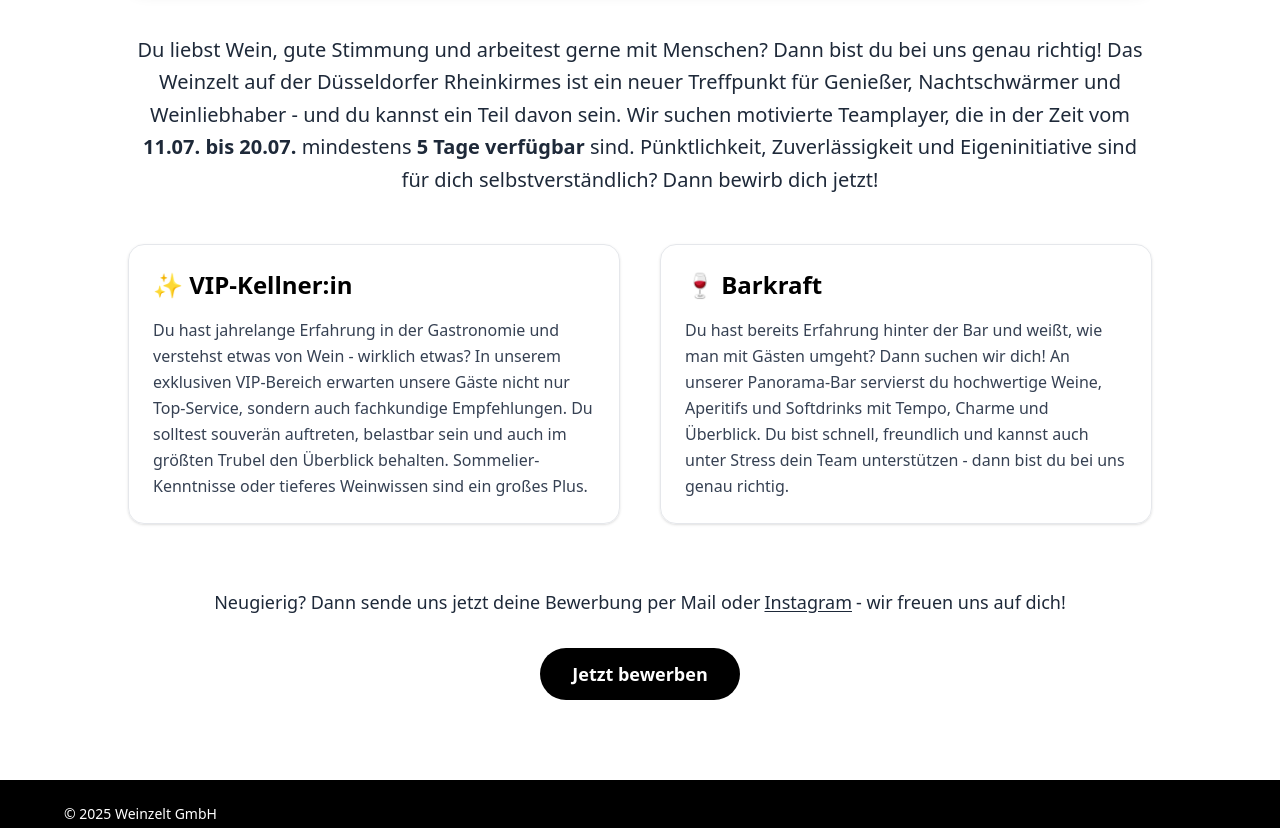
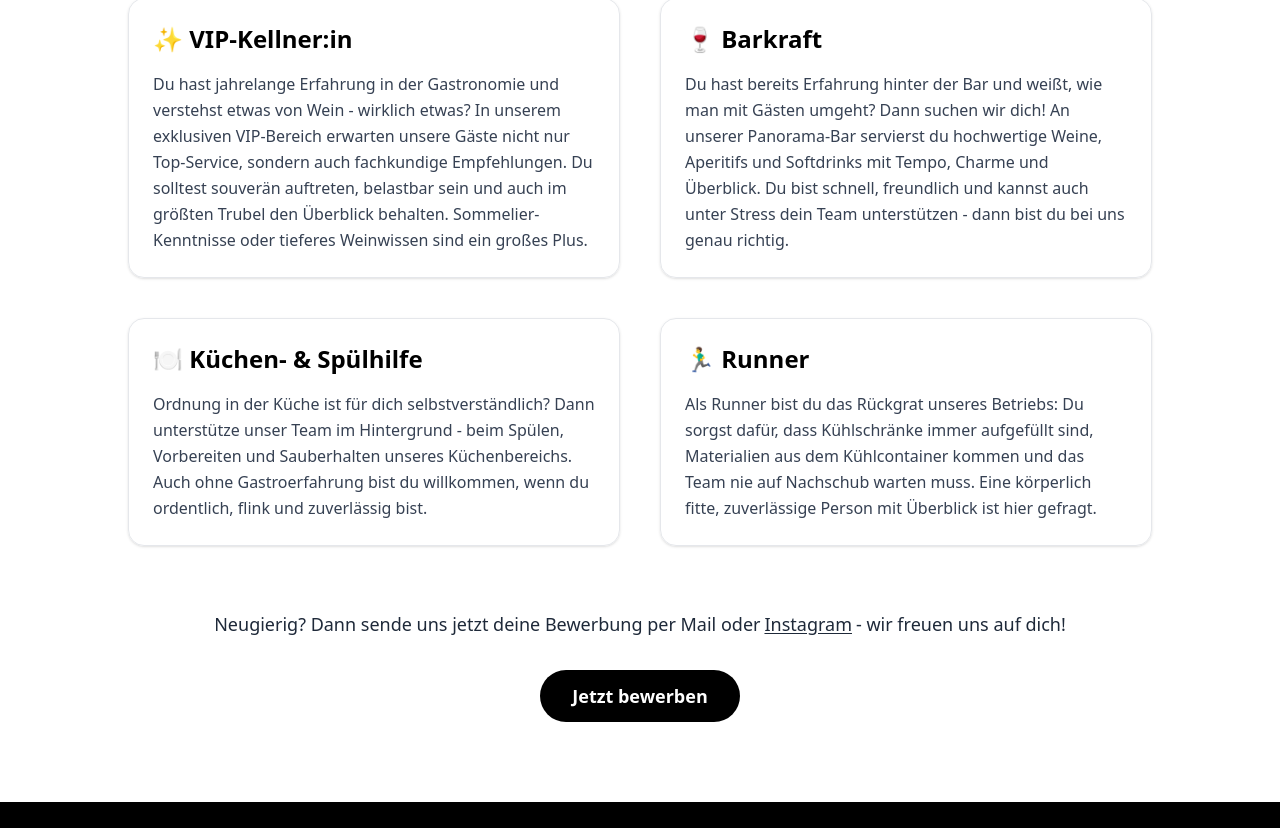
Before and after one commit to moritzdotcom/weinzelt, a Next.js app: page /jobs in a window 1280 px wide. Shown: the part 930-1758 px from the top of the page. Built offline with nearby package versions, Linux system fonts and the light colour scheme; no server answers; some icons are missing.

Commit message:
Added Jobs

```diff
--- a/pages/jobs.tsx
+++ b/pages/jobs.tsx
@@ -22,7 +22,7 @@ export default function JobsPage({ session }: { session: Session }) {
               alt="Weinzelt Team"
               width={800}
               height={400}
-              className="rounded-2xl shadow-lg object-cover w-full h-auto"
+              className="rounded-2xl shadow-lg object-cover w-full h-auto max-w-2xl mx-auto"
             />
           </div>
 
@@ -67,6 +67,32 @@ export default function JobsPage({ session }: { session: Session }) {
                 bei uns genau richtig.
               </p>
             </div>
+
+            {/* Küchen-/Spülhilfe */}
+            <div className="border border-gray-200 rounded-2xl p-6 shadow hover:shadow-md transition">
+              <h2 className="text-2xl font-semibold mb-4">
+                🍽️ Küchen- & Spülhilfe
+              </h2>
+              <p className="text-gray-700 text-base leading-relaxed">
+                Ordnung in der Küche ist für dich selbstverständlich? Dann
+                unterstütze unser Team im Hintergrund - beim Spülen, Vorbereiten
+                und Sauberhalten unseres Küchenbereichs. Auch ohne
+                Gastroerfahrung bist du willkommen, wenn du ordentlich, flink
+                und zuverlässig bist.
+              </p>
+            </div>
+
+            {/* Runner */}
+            <div className="border border-gray-200 rounded-2xl p-6 shadow hover:shadow-md transition">
+              <h2 className="text-2xl font-semibold mb-4">🏃‍♂️ Runner</h2>
+              <p className="text-gray-700 text-base leading-relaxed">
+                Als Runner bist du das Rückgrat unseres Betriebs: Du sorgst
+                dafür, dass Kühlschränke immer aufgefüllt sind, Materialien aus
+                dem Kühlcontainer kommen und das Team nie auf Nachschub warten
+                muss. Eine körperlich fitte, zuverlässige Person mit Überblick
+                ist hier gefragt.
+              </p>
+            </div>
           </div>
 
           {/* Footer Call-to-Action */}
```
